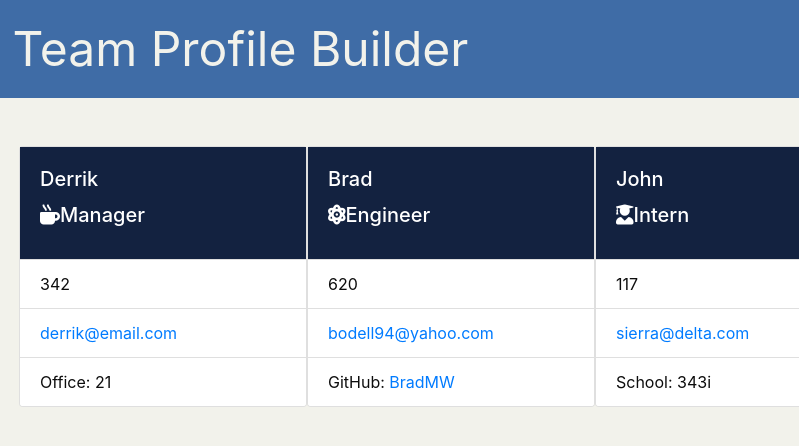
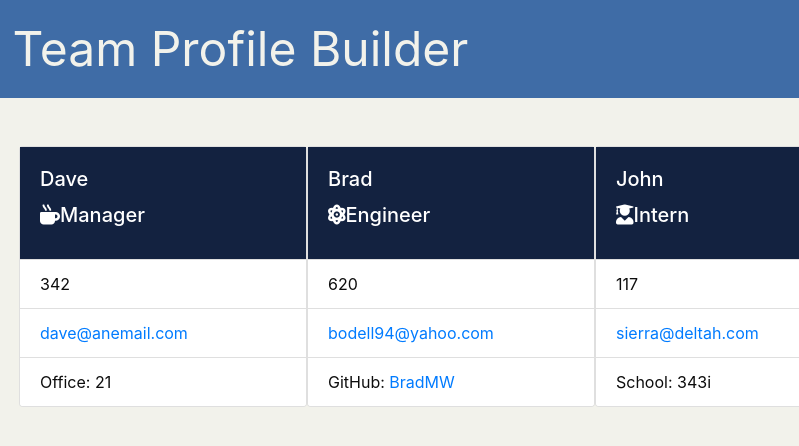
Before and after one commit to BradMW/HW-Team-Profile-Gen-BO, a website: page index.html in a window 1280 px wide. Shown: the full height of the page, 189-988 px from the left. Drawn offline with nearby package versions, Linux system fonts and the light colour scheme; files that its build step writes are made by us from their sources.

```diff
--- a/index.html
+++ b/index.html
@@ -30,12 +30,12 @@
 
             <div class="card" style="width: 18rem;">
             <div class="card-body" style="background-color: #132240;">
-              <h5 class="card-title" style="color: white;">Derrik</h5>
+              <h5 class="card-title" style="color: white;">Dave</h5>
               <h5 class="card-title" style="color: white;"><i class="fas fa-mug-hot"></i>Manager</h5>
             </div>
             <ul class="list-group list-group-flush">
               <li class="list-group-item">342</li>
-              <li class="list-group-item"> <a href="mailto:derrik@email.com">derrik@email.com</a></li>
+              <li class="list-group-item"> <a href="mailto:dave@anemail.com">dave@anemail.com</a></li>
               <li class="list-group-item">Office: 21</li>
             </ul>
           </div>
@@ -59,7 +59,7 @@
             </div>
             <ul class="list-group list-group-flush">
               <li class="list-group-item">117</li>
-              <li class="list-group-item"> <a href="mailto:sierra@delta.com">sierra@delta.com</a></li>
+              <li class="list-group-item"> <a href="mailto:sierra@deltah.com">sierra@deltah.com</a></li>
               <li class="list-group-item">School: 343i</li>
             </ul>
           </div>
```
Also changed, not shown: README.md.
